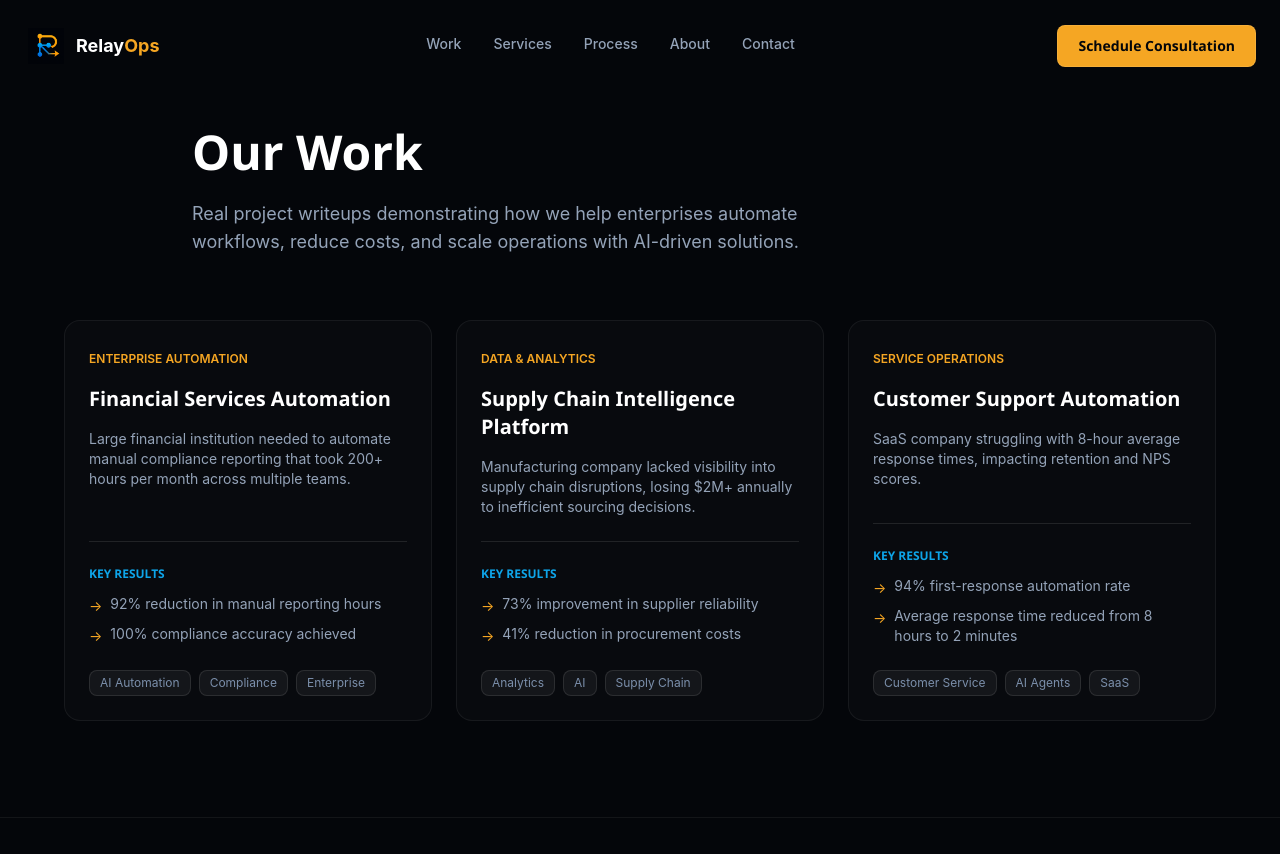
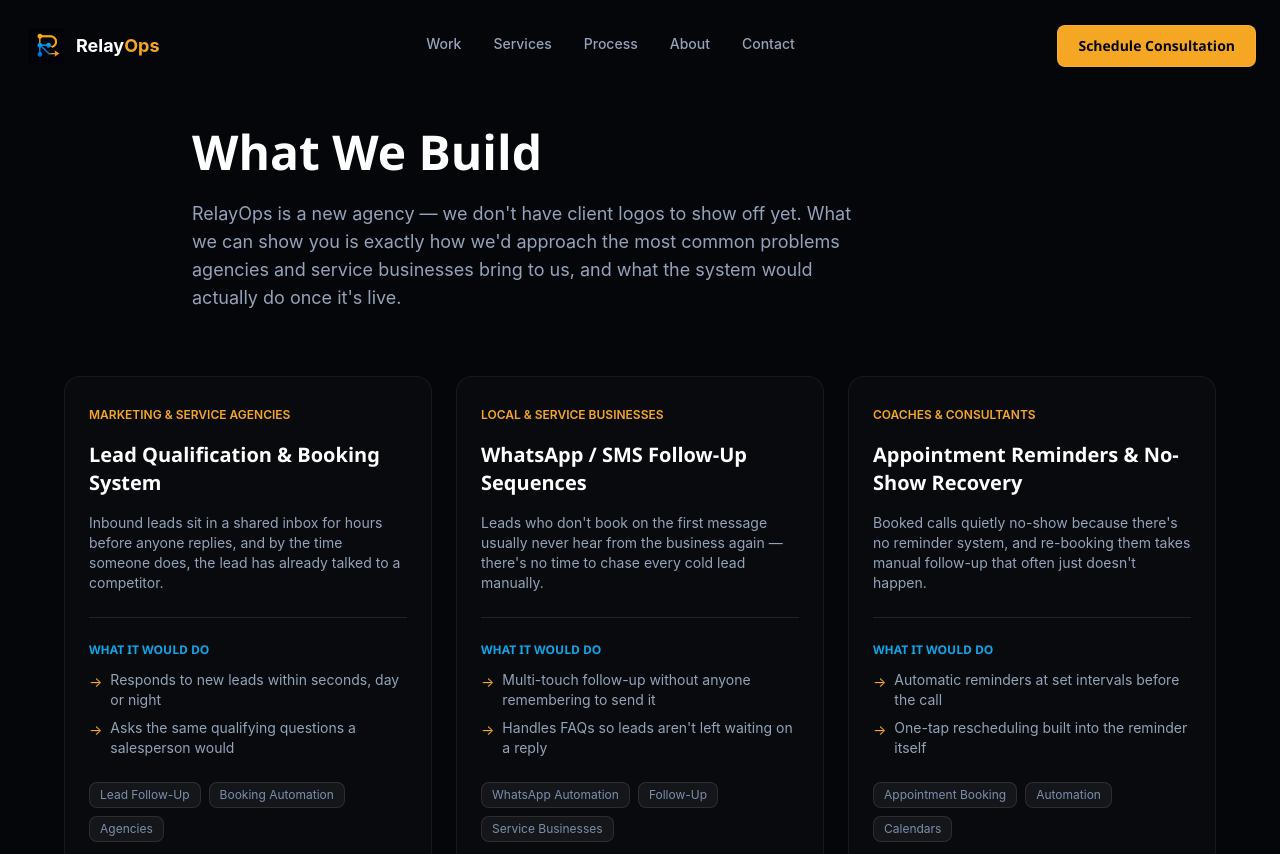
Before and after one commit to chebitoch007/RelayOps, a Next.js app: page /work in a window 1280 px wide. Shown: the top 854 px of the page. Built offline with nearby package versions, Linux system fonts and the light colour scheme.

Commit message:
app/work/page.tsx components/sections/DemoSection.tsx

```diff
--- a/app/work/page.tsx
+++ b/app/work/page.tsx
@@ -4,64 +4,66 @@ import Navbar from "@/components/sections/Navbar";
 import Footer from "@/components/sections/Footer";
 import Link from "next/link";
 
-interface CaseStudy {
+interface ExampleBuild {
   id: string;
   title: string;
   category: string;
-  challenge: string;
-  solution: string;
-  results: string[];
+  problem: string;
+  approach: string;
+  capabilities: string[];
   tags: string[];
 }
 
-const caseStudies: CaseStudy[] = [
+// RelayOps is a new agency — these are illustrative builds (how we'd approach
+// each problem), not past client results. No company names, no invented metrics.
+const exampleBuilds: ExampleBuild[] = [
   {
-    id: "case-1",
-    title: "Financial Services Automation",
-    category: "Enterprise Automation",
-    challenge:
-      "Large financial institution needed to automate manual compliance reporting that took 200+ hours per month across multiple teams.",
-    solution:
-      "Designed and implemented an AI-powered workflow system that integrates with existing banking systems to automatically extract, validate, and report compliance metrics in real-time.",
-    results: [
-      "92% reduction in manual reporting hours",
-      "100% compliance accuracy achieved",
-      "ROI achieved in 4 months",
-      "$500K+ annual savings",
+    id: "build-1",
+    title: "Lead Qualification & Booking System",
+    category: "Marketing & Service Agencies",
+    problem:
+      "Inbound leads sit in a shared inbox for hours before anyone replies, and by the time someone does, the lead has already talked to a competitor.",
+    approach:
+      "An AI assistant on the website or ad funnel responds the moment a lead comes in, asks a few qualifying questions, and books a call directly onto the team's calendar for the leads worth a human's time.",
+    capabilities: [
+      "Responds to new leads within seconds, day or night",
+      "Asks the same qualifying questions a salesperson would",
+      "Books straight to your calendar — no back-and-forth scheduling",
+      "Routes anything unclear to a human instead of guessing",
     ],
-    tags: ["AI Automation", "Compliance", "Enterprise"],
+    tags: ["Lead Follow-Up", "Booking Automation", "Agencies"],
   },
   {
-    id: "case-2",
-    title: "Supply Chain Intelligence Platform",
-    category: "Data & Analytics",
-    challenge:
-      "Manufacturing company lacked visibility into supply chain disruptions, losing $2M+ annually to inefficient sourcing decisions.",
-    solution:
-      "Built an AI-driven supply chain intelligence platform that monitors supplier performance, predicts disruptions, and recommends optimal sourcing strategies using real-time market data.",
-    results: [
-      "73% improvement in supplier reliability",
-      "41% reduction in procurement costs",
-      "$2.1M cost recovery in year one",
-      "15% faster sourcing cycle times",
+    id: "build-2",
+    title: "WhatsApp / SMS Follow-Up Sequences",
+    category: "Local & Service Businesses",
+    problem:
+      "Leads who don't book on the first message usually never hear from the business again — there's no time to chase every cold lead manually.",
+    approach:
+      "An automated follow-up sequence checks back in over WhatsApp or SMS on a set schedule, answers common questions, and hands off to a person as soon as the lead is ready to talk.",
+    capabilities: [
+      "Multi-touch follow-up without anyone remembering to send it",
+      "Handles FAQs so leads aren't left waiting on a reply",
+      "Flags warm leads to a human at the right moment",
+      "Stops automatically once a lead replies they're not interested",
     ],
-    tags: ["Analytics", "AI", "Supply Chain"],
+    tags: ["WhatsApp Automation", "Follow-Up", "Service Businesses"],
   },
   {
-    id: "case-3",
-    title: "Customer Support Automation",
-    category: "Service Operations",
-    challenge:
-      "SaaS company struggling with 8-hour average response times, impacting retention and NPS scores.",
-    solution:
-      "Implemented an AI agent system that handles 70% of customer inquiries autonomously while intelligently routing complex issues to human specialists.",
-    results: [
-      "94% first-response automation rate",
-      "Average response time reduced from 8 hours to 2 minutes",
-      "35% improvement in customer satisfaction",
-      "22% team productivity increase",
+    id: "build-3",
+    title: "Appointment Reminders & No-Show Recovery",
+    category: "Coaches & Consultants",
+    problem:
+      "Booked calls quietly no-show because there's no reminder system, and re-booking them takes manual follow-up that often just doesn't happen.",
+    approach:
+      "An automated reminder sequence confirms the appointment ahead of time and, if someone no-shows, immediately offers an easy way to re-book without anyone having to chase them down.",
+    capabilities: [
+      "Automatic reminders at set intervals before the call",
+      "One-tap rescheduling built into the reminder itself",
+      "No-show follow-up triggered without manual tracking",
+      "Calendar stays accurate without anyone checking it by hand",
     ],
-    tags: ["Customer Service", "AI Agents", "SaaS"],
+    tags: ["Appointment Booking", "Automation", "Calendars"],
   },
 ];
 
@@ -74,52 +76,54 @@ export default function WorkPage() {
         <section className="pt-32 pb-16 px-4 sm:px-6 lg:px-8">
           <div className="max-w-4xl mx-auto">
             <h1 className="text-4xl sm:text-5xl font-bold text-white mb-6">
-              Our Work
+              What We Build
             </h1>
             <p className="text-lg text-[#94A3B8] max-w-2xl">
-              Real project writeups demonstrating how we help enterprises automate
-              workflows, reduce costs, and scale operations with AI-driven solutions.
+              RelayOps is a new agency — we don&apos;t have client logos to show off yet.
+              What we can show you is exactly how we&apos;d approach the most common
+              problems agencies and service businesses bring to us, and what the
+              system would actually do once it&apos;s live.
             </p>
           </div>
         </section>
 
-        {/* Case Studies Grid */}
+        {/* Example Builds Grid */}
         <section className="pb-24 px-4 sm:px-6 lg:px-8">
           <div className="max-w-6xl mx-auto">
             <div className="grid grid-cols-1 md:grid-cols-2 lg:grid-cols-3 gap-6">
-              {caseStudies.map((study) => (
+              {exampleBuilds.map((build) => (
                 <article
-                  key={study.id}
+                  key={build.id}
                   className="group relative p-6 rounded-2xl border border-white/6 bg-white/2 hover:bg-white/4 hover:border-white/10 cursor-pointer"
                 >
                   <div className="flex flex-col h-full">
                     {/* Category Tag */}
                     <div className="mb-4">
                       <span className="text-xs font-semibold text-[#F5A623] uppercase tracking-wide">
-                        {study.category}
+                        {build.category}
                       </span>
                     </div>
 
                     {/* Title */}
                     <h3 className="text-xl font-bold text-white mb-4 group-hover:text-[#0EA5E9]">
-                      {study.title}
+                      {build.title}
                     </h3>
 
-                    {/* Challenge */}
+                    {/* Problem */}
                     <div className="mb-6 flex-1">
-                      <p className="text-sm text-[#94A3B8]">{study.challenge}</p>
+                      <p className="text-sm text-[#94A3B8]">{build.problem}</p>
                     </div>
 
-                    {/* Results Preview */}
+                    {/* What it does */}
                     <div className="mb-6 pt-6 border-t border-white/10">
                       <h4 className="text-xs font-semibold text-[#0EA5E9] uppercase tracking-wide mb-3">
-                        Key Results
+                        What It Would Do
                       </h4>
                       <ul className="space-y-2">
-                        {study.results.slice(0, 2).map((result, idx) => (
+                        {build.capabilities.slice(0, 2).map((capability, idx) => (
                           <li key={idx} className="text-sm text-[#94A3B8] flex items-start gap-2">
                             <span className="text-[#F5A623] mt-0.5">&rarr;</span>
-                            <span>{result}</span>
+                            <span>{capability}</span>
                           </li>
                         ))}
                       </ul>
@@ -127,7 +131,7 @@ export default function WorkPage() {
 
                     {/* Tags */}
                     <div className="flex flex-wrap gap-2">
-                      {study.tags.map((tag) => (
+                      {build.tags.map((tag) => (
                         <span
                           key={tag}
                           className="text-xs px-2.5 py-1 rounded-lg bg-white/5 text-[#7B8FAB] border border-white/10"
@@ -149,9 +153,9 @@ export default function WorkPage() {
         {/* CTA Section */}
         <section className="py-20 px-4 sm:px-6 lg:px-8 border-t border-white/6">
           <div className="max-w-4xl mx-auto text-center">
-            <h2 className="text-3xl font-bold text-white mb-4">Ready to solve your challenges?</h2>
+            <h2 className="text-3xl font-bold text-white mb-4">Have something like this in mind?</h2>
             <p className="text-lg text-[#94A3B8] mb-8">
-              Let&apos;s discuss how we can drive measurable results for your organization.
+              Tell us what&apos;s eating up your team&apos;s time, and we&apos;ll tell you honestly whether automation is the right fix.
             </p>
             <Link
               href="/#contact"
--- a/components/sections/DemoSection.tsx
+++ b/components/sections/DemoSection.tsx
@@ -13,11 +13,11 @@ const demos = [
     label: "Lead Bot",
     title: "AI Lead Qualification Bot",
     description:
-      "Deployed on a B2B agency's website - the bot qualifies inbound leads, asks discovery questions, scores them, and books calls with qualified prospects automatically.",
-    metrics: [
-      { label: "Response time", value: "< 2s" },
-      { label: "Qualification rate", value: "68%" },
-      { label: "Hours saved/week", value: "14h" },
+      "For an agency website - the bot qualifies inbound leads, asks discovery questions, scores them, and books calls with qualified prospects automatically.",
+    highlights: [
+      { label: "Response time", value: "Seconds, not hours" },
+      { label: "Works", value: "24/7, no missed leads" },
+      { label: "Booking", value: "Straight to your calendar" },
     ],
     color: "#00E5A0",
     mockItems: [
@@ -34,11 +34,11 @@ const demos = [
     label: "WhatsApp",
     title: "Automated WhatsApp Assistant",
     description:
-      "Built for an e-commerce brand - handles order status queries, product FAQs, and re-engagement campaigns over WhatsApp with zero human intervention.",
-    metrics: [
-      { label: "Messages handled", value: "1,200+/mo" },
-      { label: "Avg response time", value: "3s" },
-      { label: "Support tickets saved", value: "80%" },
+      "For an e-commerce brand - handles order status queries, product FAQs, and re-engagement campaigns over WhatsApp with zero human intervention.",
+    highlights: [
+      { label: "Coverage", value: "Order status & FAQs" },
+      { label: "Response time", value: "Instant" },
+      { label: "Escalation", value: "Hands off to a human" },
     ],
     color: "#0A84FF",
     mockItems: [
@@ -54,11 +54,11 @@ const demos = [
     label: "Booking System",
     title: "AI Appointment Booking Workflow",
     description:
-      "Complete booking automation for a coaching business - from intake form to calendar invite, reminder sequences, and no-show re-scheduling. Fully hands-free.",
-    metrics: [
-      { label: "No-shows reduced", value: "65%" },
-      { label: "Bookings automated", value: "100%" },
-      { label: "Admin time saved", value: "18h/mo" },
+      "For a coaching business - from intake form to calendar invite, reminder sequences, and no-show re-scheduling. Fully hands-free.",
+    highlights: [
+      { label: "Reminders", value: "Sent automatically" },
+      { label: "No-shows", value: "Auto re-booking offered" },
+      { label: "Setup", value: "Runs without manual checks" },
     ],
     color: "#7B61FF",
     mockItems: [
@@ -174,7 +174,7 @@ export default function DemoSection() {
             transition={{ delay: 0.2, duration: 0.6 }}
             className="text-[#7B8FAB] mt-4 max-w-md mx-auto font-light"
           >
-            Three examples of automation systems we build for clients.
+            Three examples of how we&apos;d approach common automation needs. Illustrative, not client work.
           </motion.p>
         </div>
 
@@ -232,7 +232,7 @@ export default function DemoSection() {
                   {demo.icon}
                 </div>
                 <span className="text-xs mono" style={{ color: demo.color }}>
-                  Deployed System
+                  Example Build
                 </span>
               </div>
               <h3 className="text-2xl lg:text-3xl font-bold mb-4 font-space">{demo.title}</h3>
@@ -240,9 +240,9 @@ export default function DemoSection() {
             </div>
 
             <div className="grid grid-cols-3 gap-3">
-              {demo.metrics.map((m) => (
+              {demo.highlights.map((h) => (
                 <div
-                  key={m.label}
+                  key={h.label}
                   className="rounded-xl p-4 text-center"
                   style={{
                     background: `${demo.color}08`,
@@ -250,22 +250,21 @@ export default function DemoSection() {
                   }}
                 >
                   <div
-                    className="text-xl font-bold mb-1 font-space"
+                    className="text-sm font-bold mb-1 font-space leading-snug"
                     style={{ color: demo.color }}
                   >
-                    {m.value}
+                    {h.value}
                   </div>
-                  <div className="text-xs text-[#7B8FAB]">{m.label}</div>
+                  <div className="text-xs text-[#7B8FAB]">{h.label}</div>
                 </div>
               ))}
             </div>
 
-
-              <a
-                href="#contact"
-                className="inline-flex items-center gap-2 text-sm font-medium transition-colors focus-visible:outline-none focus-visible:ring-2 focus-visible:ring-white/50 rounded"
-                style={{ color: demo.color }}
-              >
+            <a
+              href="#contact"
+              className="inline-flex items-center gap-2 text-sm font-medium transition-colors focus-visible:outline-none focus-visible:ring-2 focus-visible:ring-white/50 rounded"
+              style={{ color: demo.color }}
+            >
               Build something similar <ChevronRight size={14} />
             </a>
           </div>
```
